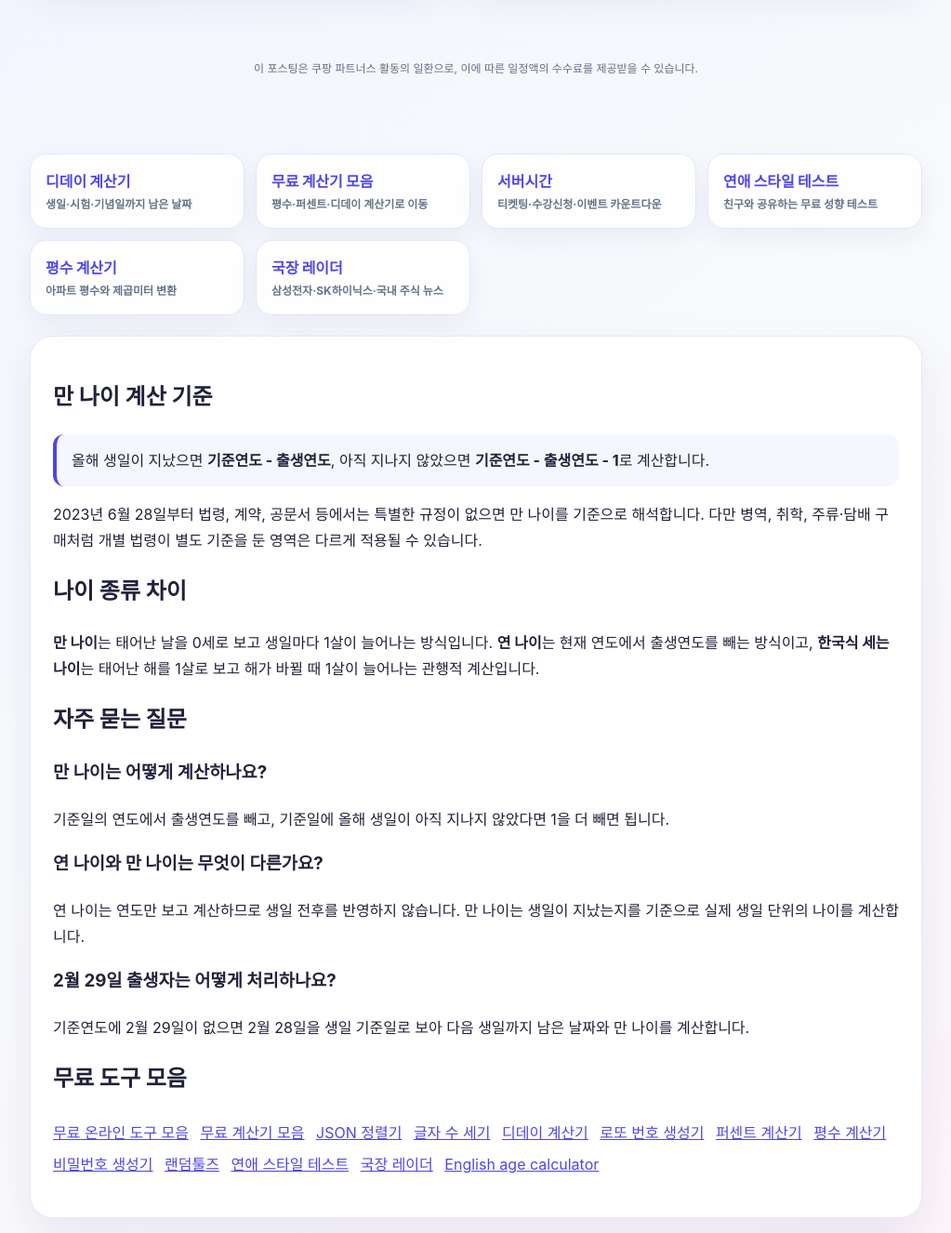
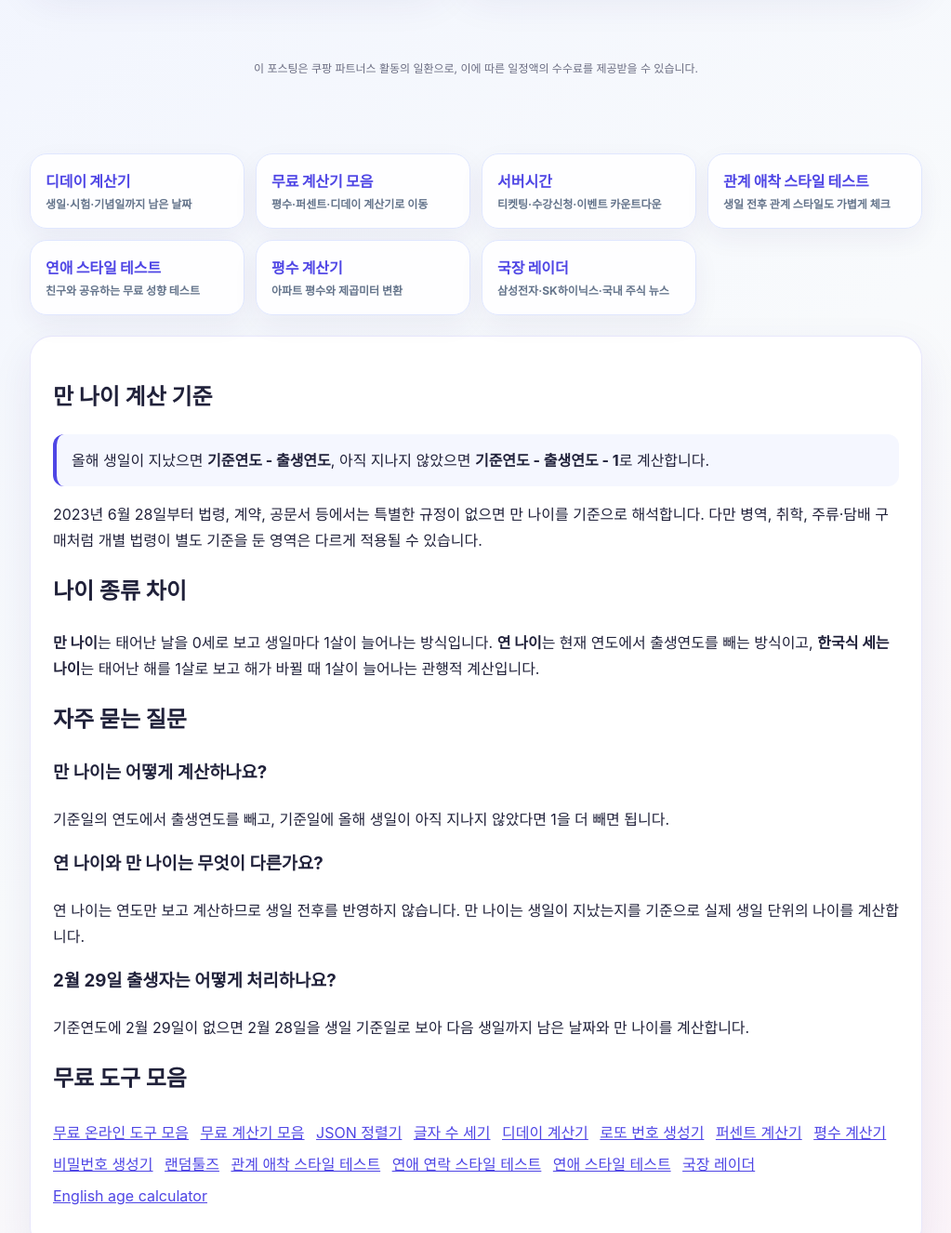
Before and after one commit to inma8743/age-calculator, a plain HTML site: page index.html in a window 1280 px wide. Shown: the part 677-2003 px from the top of the page at 93% size, without its empty margins (128-1151 px from the left). Drawn offline with Linux system fonts and the light colour scheme; a script that the page names is missing.

Commit message:
Add TypeLab deep links

```diff
--- a/index.html
+++ b/index.html
@@ -190,6 +190,7 @@
       <a class="next-card" href="https://dday-calculator-seven.vercel.app/">디데이 계산기<span>생일·시험·기념일까지 남은 날짜</span></a>
       <a class="next-card" href="https://password-generator-self-seven.vercel.app/calculators.html">무료 계산기 모음<span>평수·퍼센트·디데이 계산기로 이동</span></a>
       <a class="next-card" href="https://random-tools-kr.vercel.app/server-time.html">서버시간<span>티켓팅·수강신청·이벤트 카운트다운</span></a>
+      <a class="next-card" href="https://type-lab-kr.vercel.app/attachment-test.html">관계 애착 스타일 테스트<span>생일 전후 관계 스타일도 가볍게 체크</span></a>
       <a class="next-card" href="https://type-lab-kr.vercel.app/">연애 스타일 테스트<span>친구와 공유하는 무료 성향 테스트</span></a>
       <a class="next-card" href="https://area-calculator-dun.vercel.app/">평수 계산기<span>아파트 평수와 제곱미터 변환</span></a>
       <a class="next-card" href="https://stock-board-ten.vercel.app/">국장 레이더<span>삼성전자·SK하이닉스·국내 주식 뉴스</span></a>
@@ -220,6 +221,8 @@
         <a href="https://area-calculator-dun.vercel.app/">평수 계산기</a>
         <a href="https://password-generator-self-seven.vercel.app/">비밀번호 생성기</a>
         <a href="https://random-tools-kr.vercel.app/">랜덤툴즈</a>
+        <a href="https://type-lab-kr.vercel.app/attachment-test.html">관계 애착 스타일 테스트</a>
+        <a href="https://type-lab-kr.vercel.app/contact-test.html">연애 연락 스타일 테스트</a>
         <a href="https://type-lab-kr.vercel.app/">연애 스타일 테스트</a>
         <a href="https://stock-board-ten.vercel.app/">국장 레이더</a>
         <a href="/en.html">English age calculator</a>
```
